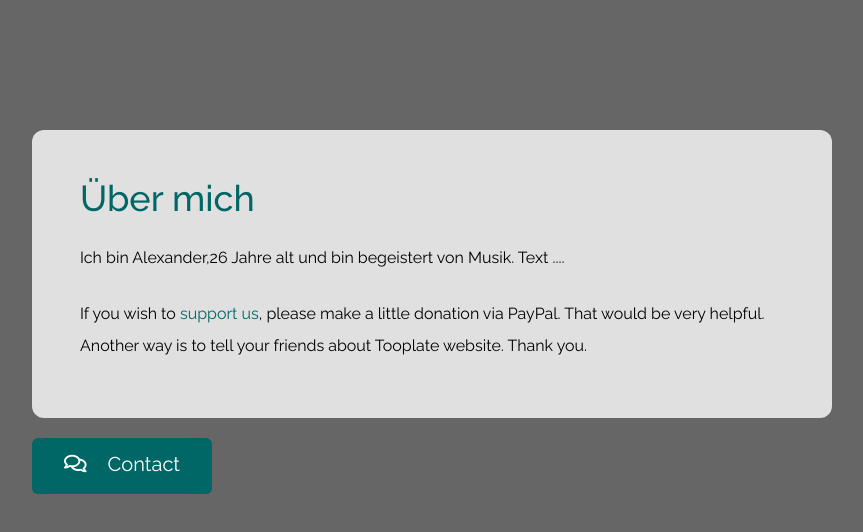
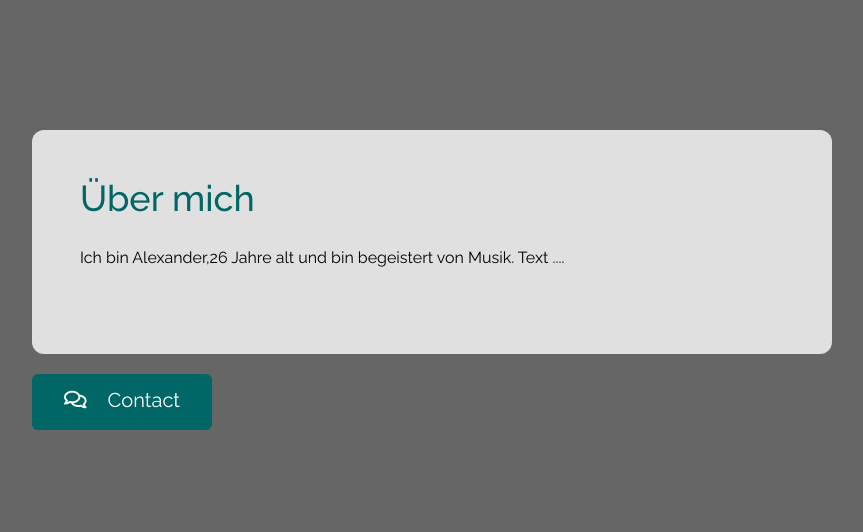
Before and after one commit to alexanderfloeter/alexanderfloeter.me, a plain HTML site: page index.html in a window 1280 px wide. Shown: the part 2190-2722 px from the top of the page, without its empty margins (360-1223 px from the left). Drawn offline with nearby package versions, Linux system fonts and the light colour scheme.

Commit message:
removed payplal link

```diff
--- a/index.html
+++ b/index.html
@@ -101,9 +101,8 @@ https://www.tooplate.com/view/2126-antique-cafe
                     <p class="mb-6 text-base leading-8">
                        Ich bin Alexander,26 Jahre alt und bin begeistert von Musik. Text ....
                   </p>
-                    <p class="text-base leading-8">
-                        If you wish to <a rel="nofollow" href="https://www.tooplate.com/contact" target="_parent">support us</a>, please make a little donation via PayPal. That would be
-                    very helpful. Another way is to tell your friends about Tooplate website. Thank you. </p>
+                    <p class="text-base leading-8"></p>
+
                 </div>
                 <a href="#contact" class="inline-block tm-bg-green transition text-white text-xl pt-3 pb-4 px-8 rounded-md">
                     <i class="far fa-comments mr-4"></i>
```
